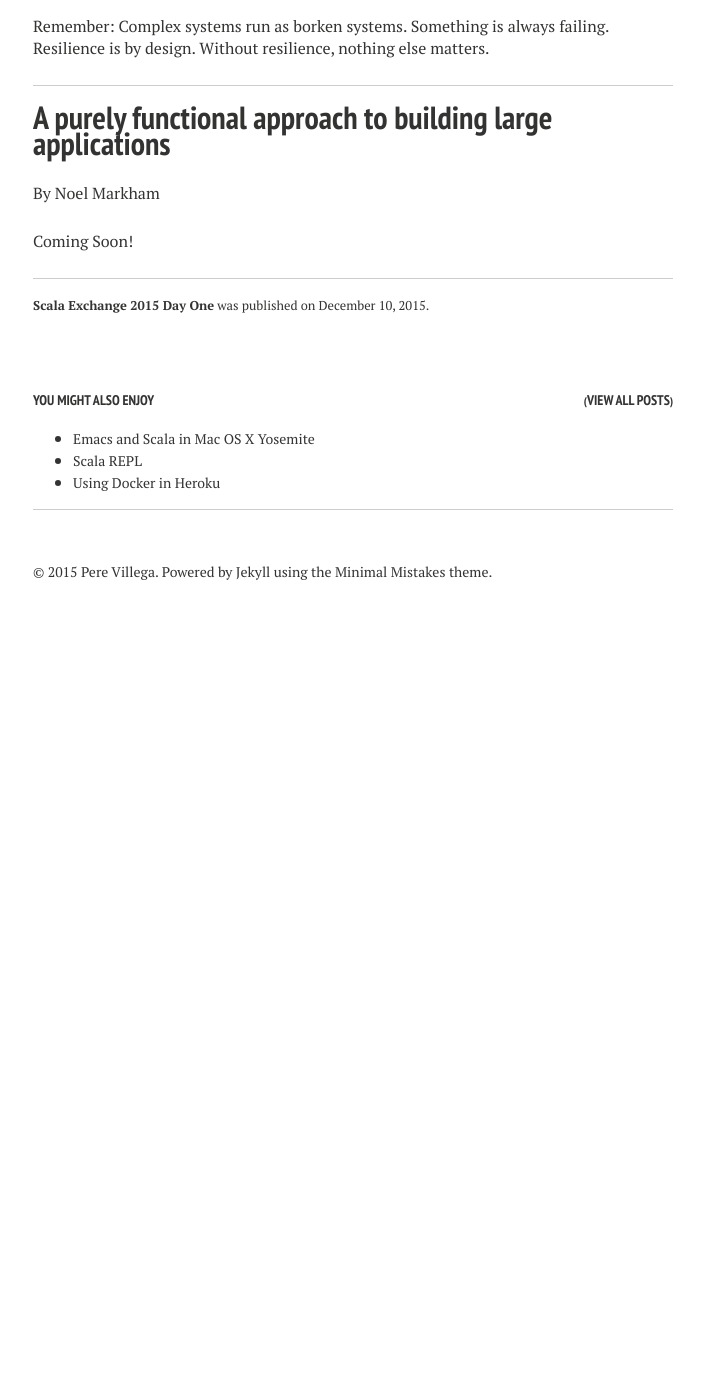
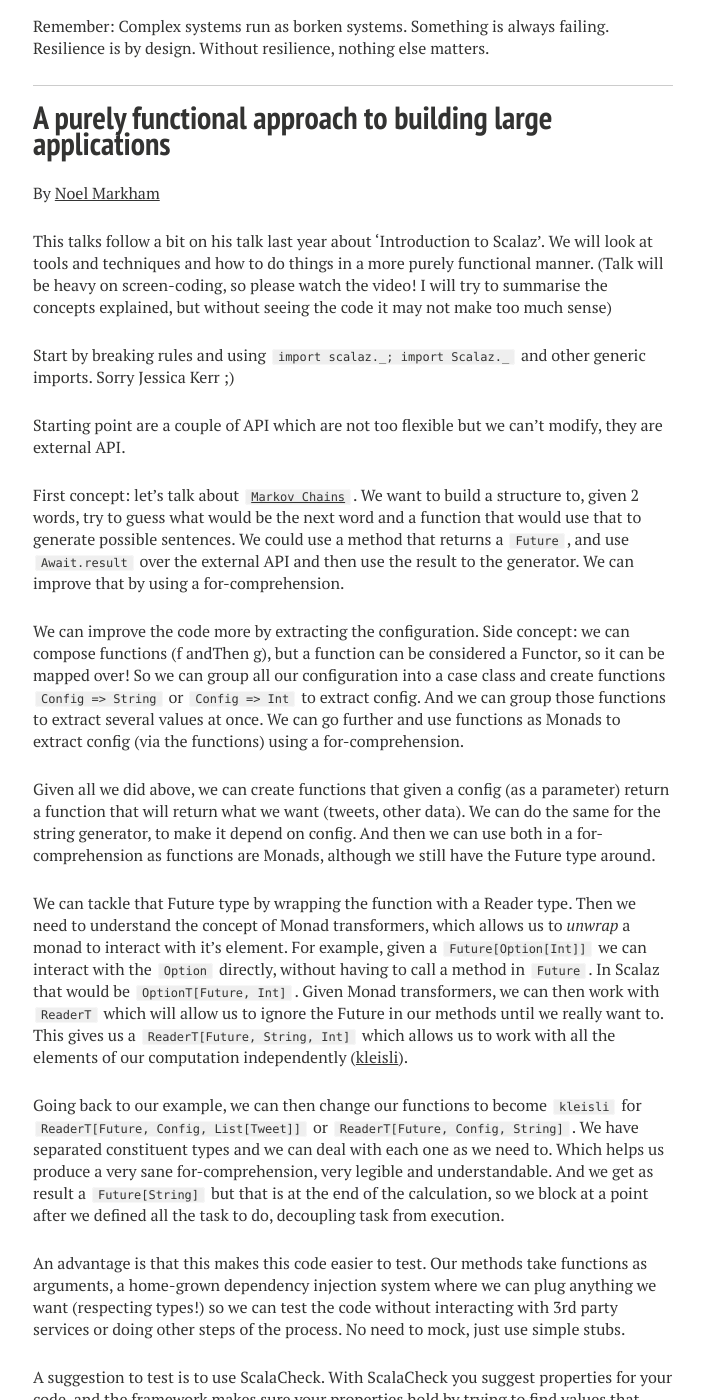
Before and after one commit to pvillega/old-blog-source, a Jekyll site: the page built from _posts/2015-12-10-scala-exchange-2015-day-one.md, in a window 1280 px wide and 1400 px high, scrolled down 10726 px. Shown: the whole window, without its empty margins (287-991 px from the left). Built offline with Jekyll 4.4.1, drawn with Linux system fonts in a browser that asks for light colours; nearby versions of some CDN libraries; Markdown is read by kramdown in place of the engine named in the settings; before the commit the page ends 11356 px from its top, so only the background shows below that; some of the changed text lies outside the part shown.

Commit message:
Update post

```diff
--- a/_posts/2015-12-10-scala-exchange-2015-day-one.md
+++ b/_posts/2015-12-10-scala-exchange-2015-day-one.md
@@ -274,6 +274,40 @@ Remember: Complex systems run as borken systems. Something is always failing. Re
 
 # A purely functional approach to building large applications
 
-By Noel Markham
+By [Noel Markham](https://twitter.com/noelmarkham)
+
+This talks follow a bit on his talk last year about 'Introduction to Scalaz'. We will look at tools and techniques and how to do things in a more purely functional manner. (Talk will be heavy on screen-coding, so please watch the video! I will try to summarise the concepts explained, but without seeing the code it may not make too much sense)
+
+Start by breaking rules and using `import scalaz._; import Scalaz._` and other generic imports. Sorry Jessica Kerr ;)
+
+Starting point are a couple of API which are not too flexible but we can't modify, they are external API.
+
+First concept: let's talk about [`Markov Chains`](https://en.wikipedia.org/wiki/Markov_chain). We want to build a structure to, given 2 words, try to guess what would be the next word and a function that would use that to generate possible sentences. We could use a method that returns a `Future`, and use `Await.result` over the external API and then use the result to the generator. We can improve that by using a for-comprehension.
+
+We can improve the code more by extracting the configuration. Side concept: we can compose functions (f andThen g), but a function can be considered a Functor, so it can be mapped over! So we can group all our configuration into a case class and create functions `Config => String` or `Config => Int` to extract config. And we can group those functions to extract several values at once. We can go further and use functions as Monads to extract config (via the functions) using a for-comprehension.
+
+Given all we did above, we can create functions that given a config (as a parameter) return a function that will return what we want (tweets, other data). We can do the same for the string generator, to make it depend on config. And then we can use both in a for-comprehension as functions are Monads, although we still have the Future type around.
+
+We can tackle that Future type by wrapping the function with a Reader type. Then we need to understand the concept of Monad transformers, which allows us to *unwrap* a monad to interact with it's element. For example, given a `Future[Option[Int]]` we can interact with the `Option` directly, without having to call a method in `Future`. In Scalaz that would be `OptionT[Future, Int]`. Given Monad transformers, we can then work with `ReaderT` which will allow us to ignore the Future in our methods until we really want to. This gives us a `ReaderT[Future, String, Int]` which allows us to work with all the elements of our computation independently ([kleisli](https://en.wikipedia.org/wiki/Kleisli_category)).
+
+Going back to our example, we can then change our functions to become `kleisli` for `ReaderT[Future, Config, List[Tweet]]` or `ReaderT[Future, Config, String]`. We have separated constituent types and we can deal with each one as we need to. Which helps us produce a very sane for-comprehension, very legible and understandable. And we get as result a `Future[String]` but that is at the end of the calculation, so we block at a point after we defined all the task to do, decoupling task from execution.
+
+An advantage is that this makes this code easier to test. Our methods take functions as arguments, a home-grown dependency injection system where we can plug anything we want (respecting types!) so we can test the code without interacting with 3rd party services or doing other steps of the process. No need to mock, just use simple stubs.
+
+A suggestion to test is to use ScalaCheck. With ScalaCheck you suggest properties for your code, and the framework makes sure your properties hold by trying to find values that break them. (Also adding a dash of Shapeless, because why not). With this we can, for example, make sure our code doesn't modify the text of the tweets in any way by default.
+
+We can still do better, let's try to abstract over ReaderT. Right now we are only using ReaderT as Mond, so we may as well replace it by `M[List[Tweet]]` and `M[String]` on our functions. Our for-comprehension doesn't change, but it has other benefits. For example, our test code can be simpler as we can use the `Id` (identity) monad to generate values.
+
+Let's say we now want to add logging to it. How can we tackle this? Let's assume we are given a method `log` that returns a `Future`. We can integrate this as a parameter `String => M[Unit]` and we are done. Except we don't like side-effects and `Unit`. We can wrap the log in a `Writer` which allows us to do an operation and do an additional operation into a secondary store (basically, a log). With this we replace our `Reader` by `Writer` to integrate the logging, but both are Monads so the signatures and for-comprehension don't change, only implementation details. (Note: I may have missed some detail in that last part! Check the video.)
+
+After all this process, we found nice ways to provide configuration, wire functions (akin to dependency injection) and abstract over Monads, all by leveraging the power of libraries like Scalaz, Shapeless, and ScalaCheck. And by using the libraries you reduce boilerplate and make code easier to understand.
+
+**Important Note**: you really need to see the slides with the code to follow the talk fully, very recommended talk if you are interested in FP.
+
+***
+
+# Exploiting Dependent Types for Safer, Faster Code
+
+By [Jon Pretty](https://twitter.com/propensive)
 
 Coming Soon!
```
